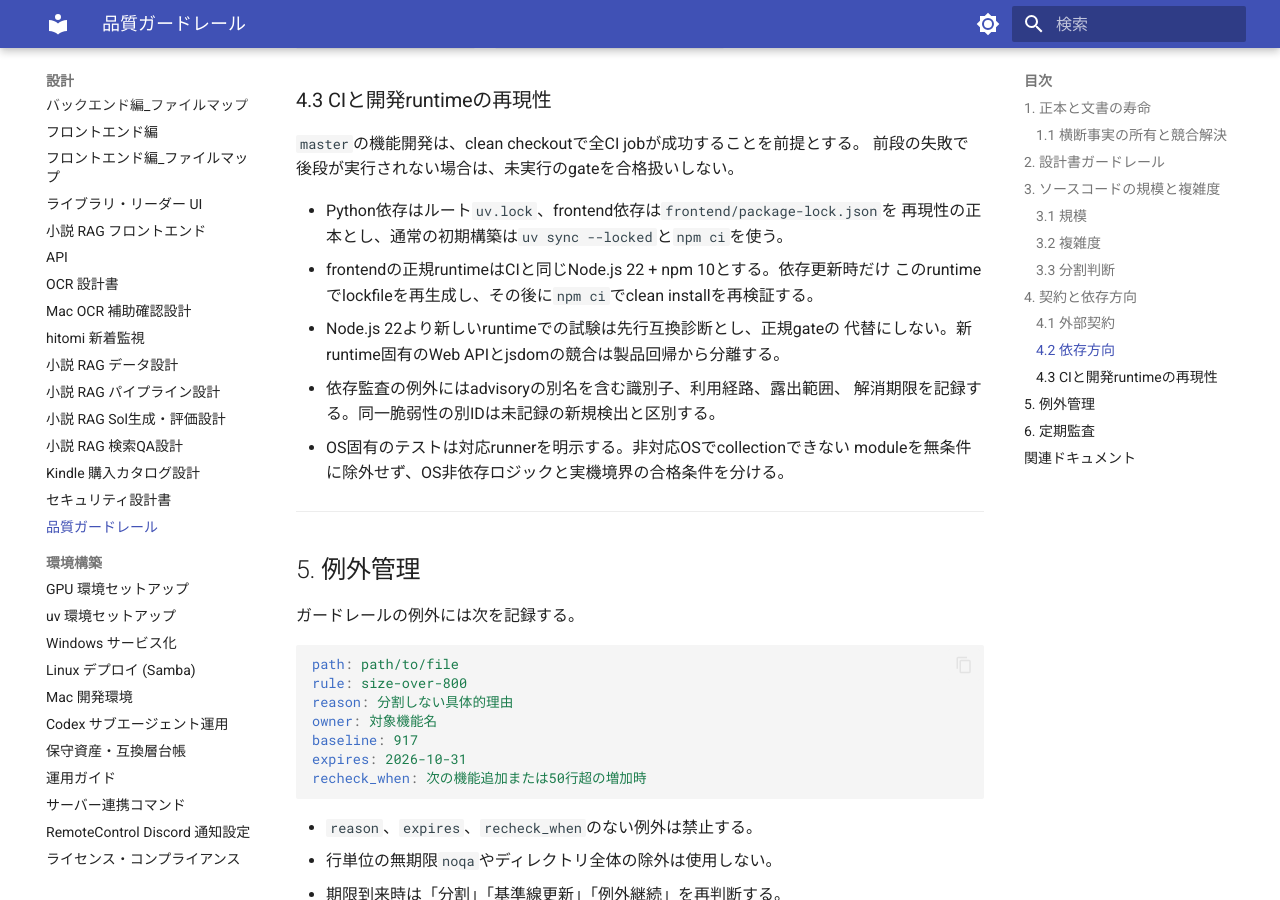
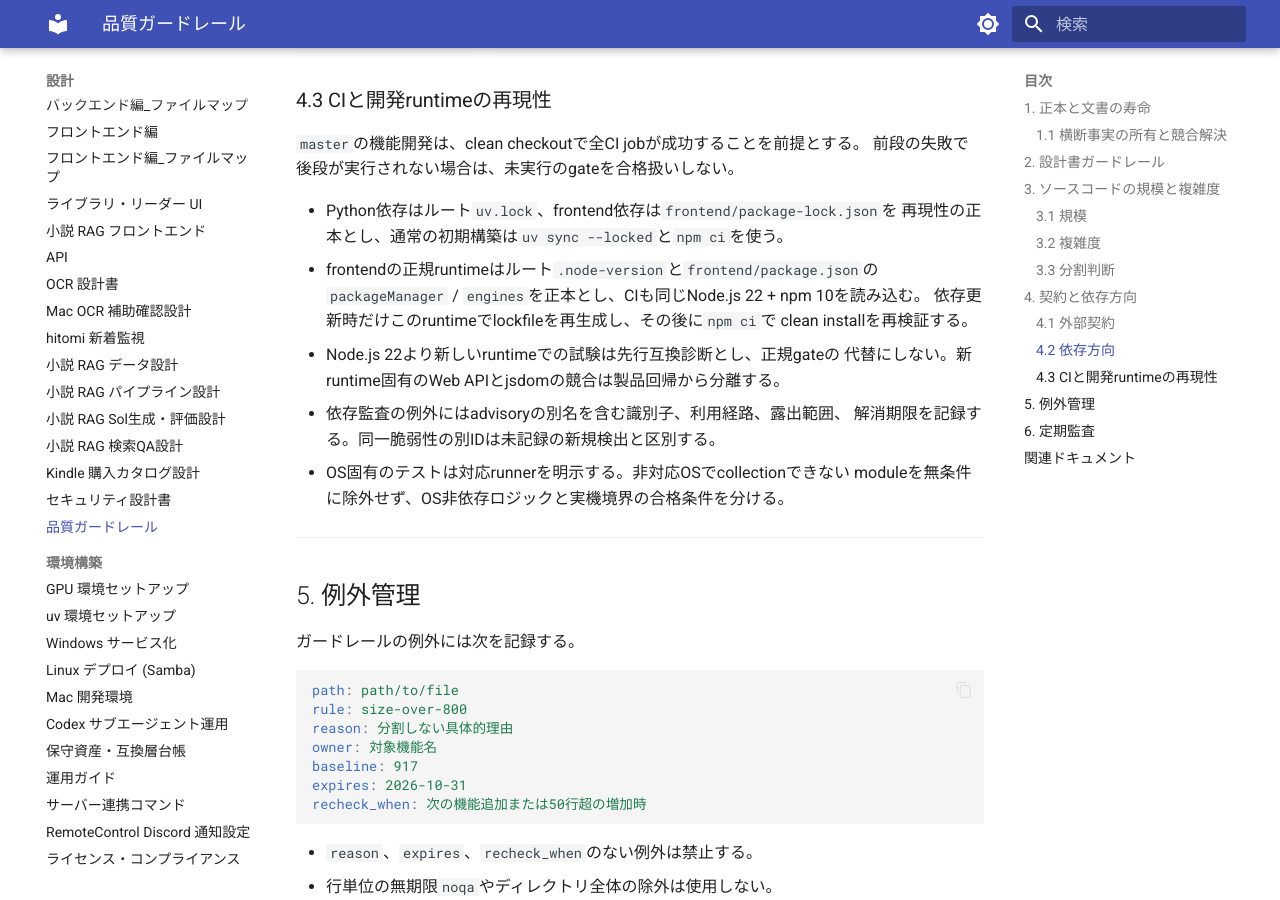
Before and after one commit to kkmmyr/Pic2PDF_Viewer, an MkDocs documentation site: the page built from docs/design/詳細設計/品質ガードレール.md, in a window 1280 px wide and 900 px high, scrolled down 4441 px. Built offline with MkDocs 1.6.1 and Material for MkDocs 9.7.7, drawn with Linux system fonts in a browser that asks for light colours.

Commit message:
chore(frontend): restore reproducible dependency gates
- pin the Node and npm versions shared by development and CI
- regenerate the lockfile with npm 10 and restore optional packages
- resolve all actionable npm audit findings without force

Co-Authored-By: Codex GPT-5.6 Sol <noreply@anthropic.com>

```diff
--- a/docs/design/詳細設計/品質ガードレール.md
+++ b/docs/design/詳細設計/品質ガードレール.md
@@ -160,8 +160,10 @@ blockingにする。数値だけを理由に分割せず、責務境界と変更
 
 - Python依存はルート`uv.lock`、frontend依存は`frontend/package-lock.json`を
   再現性の正本とし、通常の初期構築は`uv sync --locked`と`npm ci`を使う。
-- frontendの正規runtimeはCIと同じNode.js 22 + npm 10とする。依存更新時だけ
-  このruntimeでlockfileを再生成し、その後に`npm ci`でclean installを再検証する。
+- frontendの正規runtimeはルート`.node-version`と`frontend/package.json`の
+  `packageManager` / `engines`を正本とし、CIも同じNode.js 22 + npm 10を読み込む。
+  依存更新時だけこのruntimeでlockfileを再生成し、その後に`npm ci`で
+  clean installを再検証する。
 - Node.js 22より新しいruntimeでの試験は先行互換診断とし、正規gateの
   代替にしない。新runtime固有のWeb APIとjsdomの競合は製品回帰から分離する。
 - 依存監査の例外にはadvisoryの別名を含む識別子、利用経路、露出範囲、
```
Also changed, not shown: docs/design/環境構築/Mac開発環境セットアップ.md (+3 -2 lines), docs/log/変更履歴.md (+6 -0 lines), 4 other files.
